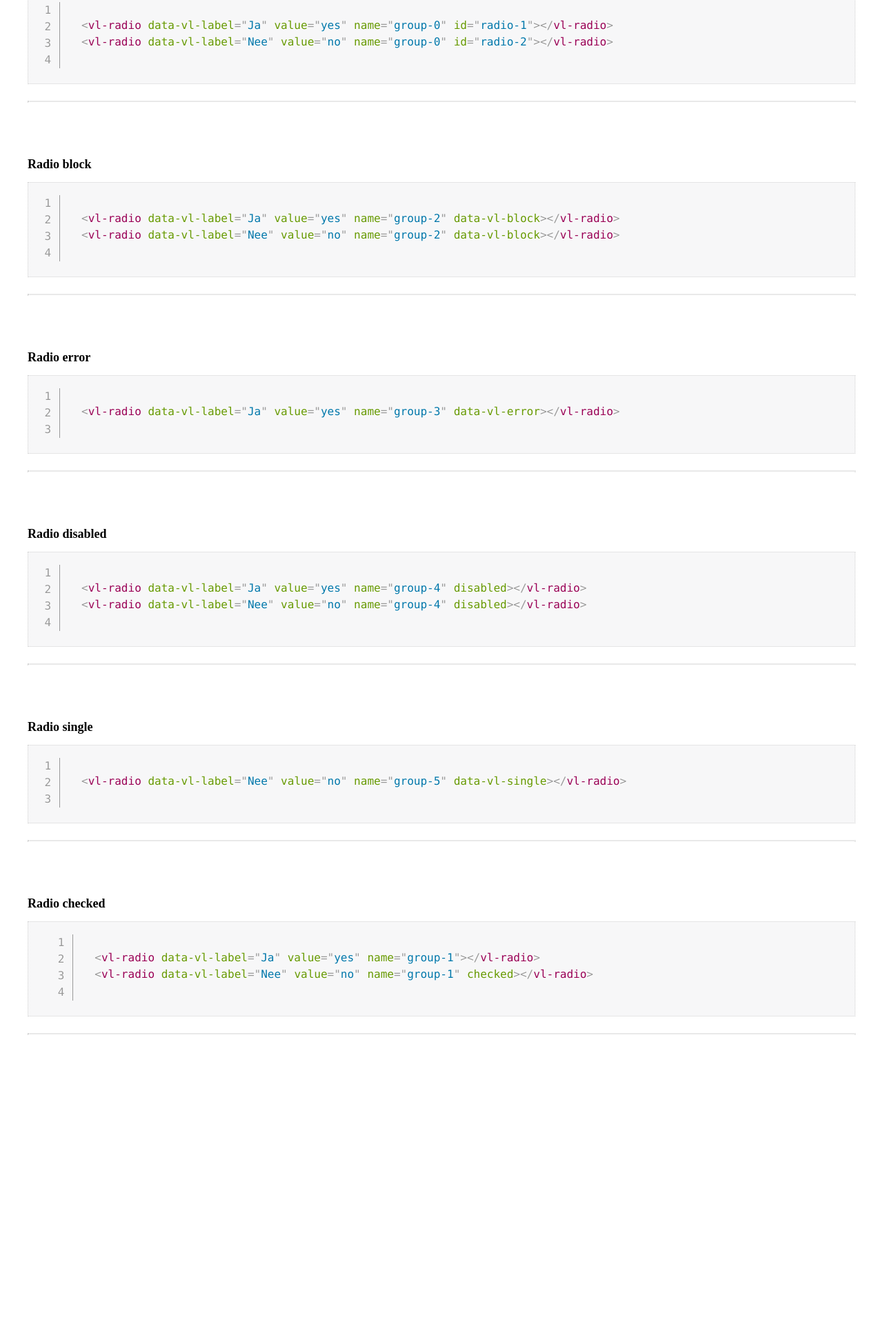
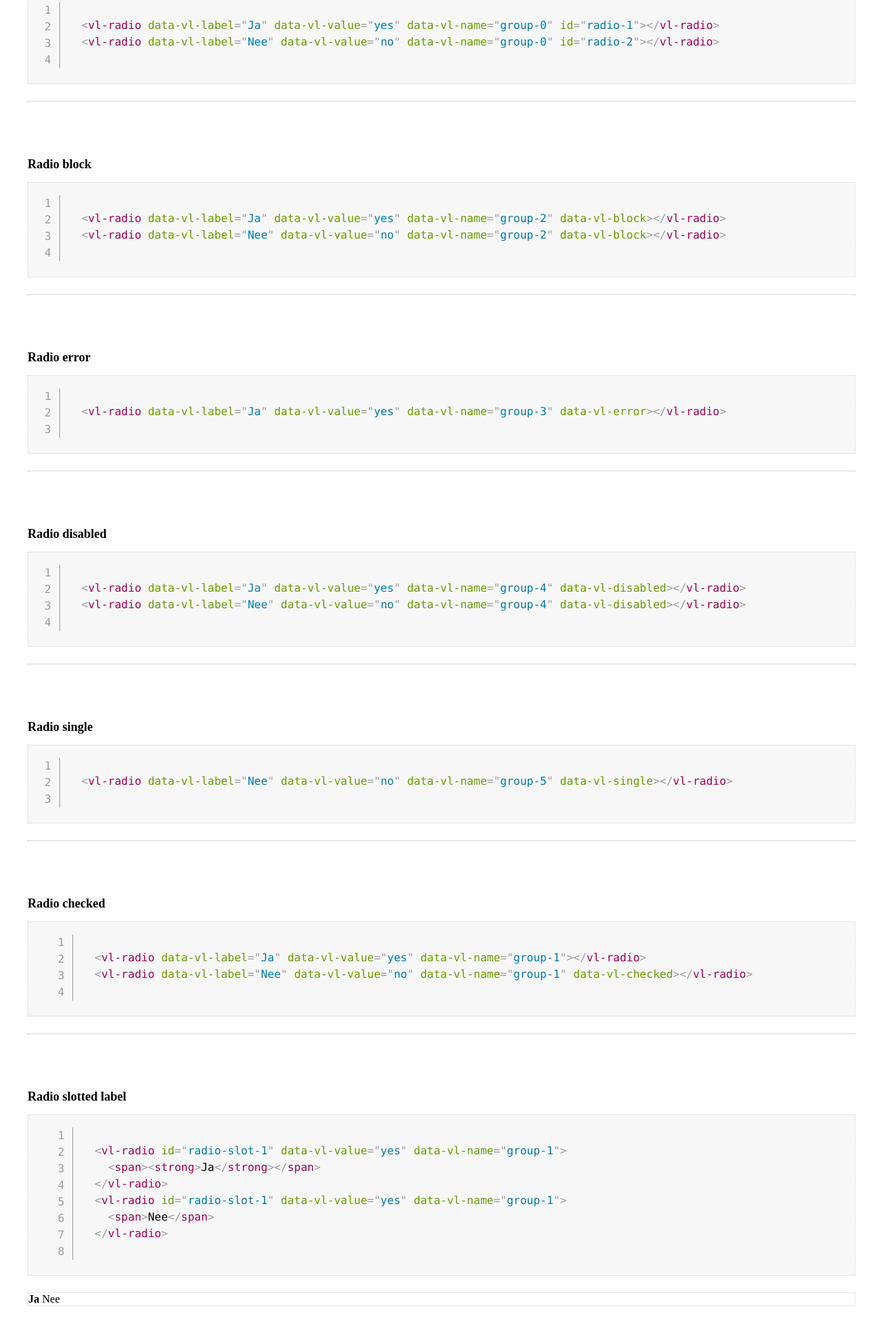
Before and after one commit to milieuinfo/webcomponent-vl-ui-radio, a website with bundled scripts: page demo/vl-radio.html in a window 1280 px wide. Shown: the part 233-2166 px from the top of the page at 69% size. Before the commit the page ends 1788 px from the top, so only its background shows below. Built offline with nearby package versions, Linux system fonts and the light colour scheme; what vl-ui-core would draw is missing.

Commit message:
code review

```diff
--- a/demo/vl-radio.html
+++ b/demo/vl-radio.html
@@ -19,15 +19,13 @@
     <h2>Radio</h2>
     <pre>
       <code class="line-numbers language-markup">
-        &lt;vl-radio data-vl-label="Ja" value="yes" name="group-0" id="radio-1"&gt;&lt;/vl-radio&gt;
-        &lt;vl-radio data-vl-label="Nee" value="no" name="group-0" id="radio-2"&gt;&lt;/vl-radio&gt;
+        &lt;vl-radio data-vl-label="Ja" data-vl-value="yes" data-vl-name="group-0" id="radio-1"&gt;&lt;/vl-radio&gt;
+        &lt;vl-radio data-vl-label="Nee" data-vl-value="no" data-vl-name="group-0" id="radio-2"&gt;&lt;/vl-radio&gt;
       </code>
     </pre>
     <div class="demo">
-      <div>
-        <vl-radio id="radio-1" data-vl-label="Ja" value="yes" name="group-0"></vl-radio>
-        <vl-radio id="radio-2" data-vl-label="Nee" value="no" name="group-0"></vl-radio>
-      </div>
+      <vl-radio id="radio-1" data-vl-label="Ja" data-vl-value="yes" data-vl-name="group-0"></vl-radio>
+      <vl-radio id="radio-2" data-vl-label="Nee" data-vl-value="no" data-vl-name="group-0"></vl-radio>
     </div>
   </div>
 
@@ -35,13 +33,13 @@
     <h2>Radio block</h2>
     <pre>
       <code class="line-numbers language-markup">
-        &lt;vl-radio data-vl-label="Ja" value="yes" name="group-2" data-vl-block&gt;&lt;/vl-radio&gt;
-        &lt;vl-radio data-vl-label="Nee" value="no" name="group-2" data-vl-block&gt;&lt;/vl-radio&gt;
+        &lt;vl-radio data-vl-label="Ja" data-vl-value="yes" data-vl-name="group-2" data-vl-block&gt;&lt;/vl-radio&gt;
+        &lt;vl-radio data-vl-label="Nee" data-vl-value="no" data-vl-name="group-2" data-vl-block&gt;&lt;/vl-radio&gt;
       </code>
     </pre>
     <div class="demo">
-      <vl-radio id="radio-block-1" data-vl-label="Ja" value="yes" name="group-2" data-vl-block></vl-radio>
-      <vl-radio id="radio-block-2" data-vl-label="Nee" value="no" name="group-2" data-vl-block></vl-radio>
+      <vl-radio id="radio-block-1" data-vl-label="Ja" data-vl-value="yes" data-vl-name="group-2" data-vl-block></vl-radio>
+      <vl-radio id="radio-block-2" data-vl-label="Nee" data-vl-value="no" data-vl-name="group-2" data-vl-block></vl-radio>
     </div>
   </div>
 
@@ -49,11 +47,11 @@
     <h2>Radio error</h2>
     <pre>
       <code class="line-numbers language-markup">
-        &lt;vl-radio data-vl-label="Ja" value="yes" name="group-3" data-vl-error&gt;&lt;/vl-radio&gt;
+        &lt;vl-radio data-vl-label="Ja" data-vl-value="yes" data-vl-name="group-3" data-vl-error&gt;&lt;/vl-radio&gt;
       </code>
     </pre>
     <div class="demo">
-      <vl-radio id="radio-error-1" data-vl-label="Ja" value="yes" name="group-3" data-vl-error></vl-radio>
+      <vl-radio id="radio-error-1" data-vl-label="Ja" data-vl-value="yes" data-vl-name="group-3" data-vl-error></vl-radio>
     </div>
   </div>
 
@@ -61,13 +59,13 @@
     <h2>Radio disabled</h2>
     <pre>
       <code class="line-numbers language-markup">
-        &lt;vl-radio data-vl-label="Ja" value="yes" name="group-4" disabled&gt;&lt;/vl-radio&gt;
-        &lt;vl-radio data-vl-label="Nee" value="no" name="group-4" disabled&gt;&lt;/vl-radio&gt;
+        &lt;vl-radio data-vl-label="Ja" data-vl-value="yes" data-vl-name="group-4" data-vl-disabled&gt;&lt;/vl-radio&gt;
+        &lt;vl-radio data-vl-label="Nee" data-vl-value="no" data-vl-name="group-4" data-vl-disabled&gt;&lt;/vl-radio&gt;
       </code>
     </pre>
     <div class="demo">
-      <vl-radio id="radio-disabled-1" data-vl-label="Ja" value="yes" name="group-4" disabled></vl-radio>
-      <vl-radio data-vl-label="Nee" value="no" name="group-4" disabled></vl-radio>
+      <vl-radio id="radio-disabled-1" data-vl-label="Ja" data-vl-value="yes" data-vl-name="group-4" data-vl-disabled></vl-radio>
+      <vl-radio data-vl-label="Nee" data-vl-value="no" data-vl-name="group-4" data-vl-disabled></vl-radio>
     </div>
   </div>
 
@@ -75,11 +73,11 @@
     <h2>Radio single</h2>
     <pre>
       <code class="line-numbers language-markup">
-        &lt;vl-radio data-vl-label="Nee" value="no" name="group-5" data-vl-single&gt;&lt;/vl-radio&gt;
+        &lt;vl-radio data-vl-label="Nee" data-vl-value="no" data-vl-name="group-5" data-vl-single&gt;&lt;/vl-radio&gt;
       </code>
     </pre>
     <div class="demo">
-      <vl-radio id="radio-single-1" data-vl-label="Nee" value="no" name="group-5" data-vl-single></vl-radio>
+      <vl-radio id="radio-single-1" data-vl-label="Nee" data-vl-value="no" data-vl-name="group-5" data-vl-single></vl-radio>
     </div>
   </div>
 
@@ -87,15 +85,35 @@
     <h2>Radio checked</h2>
     <pre>
         <code class="line-numbers language-markup">
-          &lt;vl-radio data-vl-label="Ja" value="yes" name="group-1"&gt;&lt;/vl-radio&gt;
-          &lt;vl-radio data-vl-label="Nee" value="no" name="group-1" checked&gt;&lt;/vl-radio&gt;
+          &lt;vl-radio data-vl-label="Ja" data-vl-value="yes" data-vl-name="group-1"&gt;&lt;/vl-radio&gt;
+          &lt;vl-radio data-vl-label="Nee" data-vl-value="no" data-vl-name="group-1" data-vl-checked&gt;&lt;/vl-radio&gt;
         </code>
       </pre>
     <div class="demo">
-      <div>
-        <vl-radio id="radio-checked-1" data-vl-label="Ja" value="yes" name="group-1"></vl-radio>
-        <vl-radio id="radio-checked-2" data-vl-label="Nee" value="no" name="group-1" checked></vl-radio>
-      </div>
+      <vl-radio id="radio-checked-1" data-vl-label="Ja" data-vl-value="yes" data-vl-name="group-1"></vl-radio>
+      <vl-radio id="radio-checked-2" data-vl-label="Nee" data-vl-value="no" data-vl-name="group-1" data-vl-checked></vl-radio>
+    </div>
+  </div>
+
+  <div>
+    <h2>Radio slotted label</h2>
+    <pre>
+        <code class="line-numbers language-markup">
+          &lt;vl-radio id="radio-slot-1" data-vl-value="yes" data-vl-name="group-1"&gt;
+            &lt;span&gt;&lt;strong&gt;Ja&lt;/strong&gt;&lt;/span&gt;
+          &lt;/vl-radio&gt;
+          &lt;vl-radio id="radio-slot-1" data-vl-value="yes" data-vl-name="group-1"&gt;
+            &lt;span&gt;Nee&lt;/span&gt;
+          &lt;/vl-radio&gt;
+        </code>
+      </pre>
+    <div class="demo">
+      <vl-radio id="radio-slot-1" data-vl-value="yes" data-vl-name="group-1">
+        <span><strong>Ja</strong></span>
+      </vl-radio>
+      <vl-radio id="radio-slot-1" data-vl-value="yes" data-vl-name="group-1">
+        <span>Nee</span>
+      </vl-radio>
     </div>
   </div>
 </body>
--- a/src/vl-radio.js
+++ b/src/vl-radio.js
@@ -7,14 +7,14 @@ import { VlElement, define } from '/node_modules/vl-ui-core/dist/vl-core.js';
  *
  * @extends VlElement
  *
- * @property {boolean} checked - Attribuut wordt gebruikt om de radio standaard te selecteren.
- * @property {boolean} disabled - Attribuut wordt gebruikt om te voorkomen dat de gebruiker de radio kan selecteren.
- * @property {boolean} name - Attribuut wordt gebruikt om verschillende sibling radio's te groeperen zodat er maar één in die groep geselecteerd kan worden.
- * @property {boolean} value - Attribuut wordt gebruikt om de radio waarde te bepalen.
  * @property {boolean} data-vl-block - Attribuut wordt gebruikt om ervoor te zorgen dat de radio getoond wordt als een block element en bijgevolg de breedte van de parent zal aannemen.
+ * @property {boolean} data-vl-checked - Attribuut wordt gebruikt om de radio standaard te selecteren.
+ * @property {boolean} data-vl-disabled - Attribuut wordt gebruikt om te voorkomen dat de gebruiker de radio kan selecteren.
  * @property {boolean} data-vl-error - Attribuut wordt gebruikt om aan te duiden dat de radio een fout bevat.
  * @property {boolean} data-vl-label - Attribuut wordt gebruikt om de label tekst te bepalen.
+ * @property {boolean} data-vl-name - Attribuut wordt gebruikt om verschillende sibling radio's te groeperen zodat er maar één in die groep geselecteerd kan worden.
  * @property {boolean} data-vl-single - Attribuut wordt gebruikt om alleen een radio te tonen zonder label.
+ * @property {boolean} data-vl-value - Attribuut wordt gebruikt om de radio waarde te bepalen.
  *
  * @see {@link https://www.github.com/milieuinfo/webcomponent-vl-ui-radio/releases/latest|Release notes}
  * @see {@link https://www.github.com/milieuinfo/webcomponent-vl-ui-radio/issues|Issues}
@@ -36,9 +36,11 @@ export class VlRadio extends VlElement(HTMLElement) {
       </style>
 
       <label class="vl-radio" for="radio">
-        <input class="vl-radio__toggle" type="radio" id="radio" name="radio"/>
+        <input class="vl-radio__toggle" type="radio" id="radio" data-vl-name="radio"/>
         <div class="vl-radio__label">
-          <span id="label-text"></span>
+          <span id="label-text">
+            <slot></slot>
+          </span>
         </div>
       </label>
     `);
@@ -66,7 +68,7 @@ export class VlRadio extends VlElement(HTMLElement) {
 
   _check() {
     const host = this.getRootNode().host;
-    const radios = host.parentElement.querySelectorAll(`vl-radio[name='${this.name}']`);
+    const radios = host.getRootNode().querySelectorAll(`vl-radio[data-vl-name='${this.name}']`);
     [...radios]
       .filter(radio => radio.checked)
       .filter(radio => radio !== host)
```
Also changed, not shown: test/e2e/components/vl-radio.js (+1 -1 lines), test/unit/vl-radio.test.html (+62 -9 lines).
